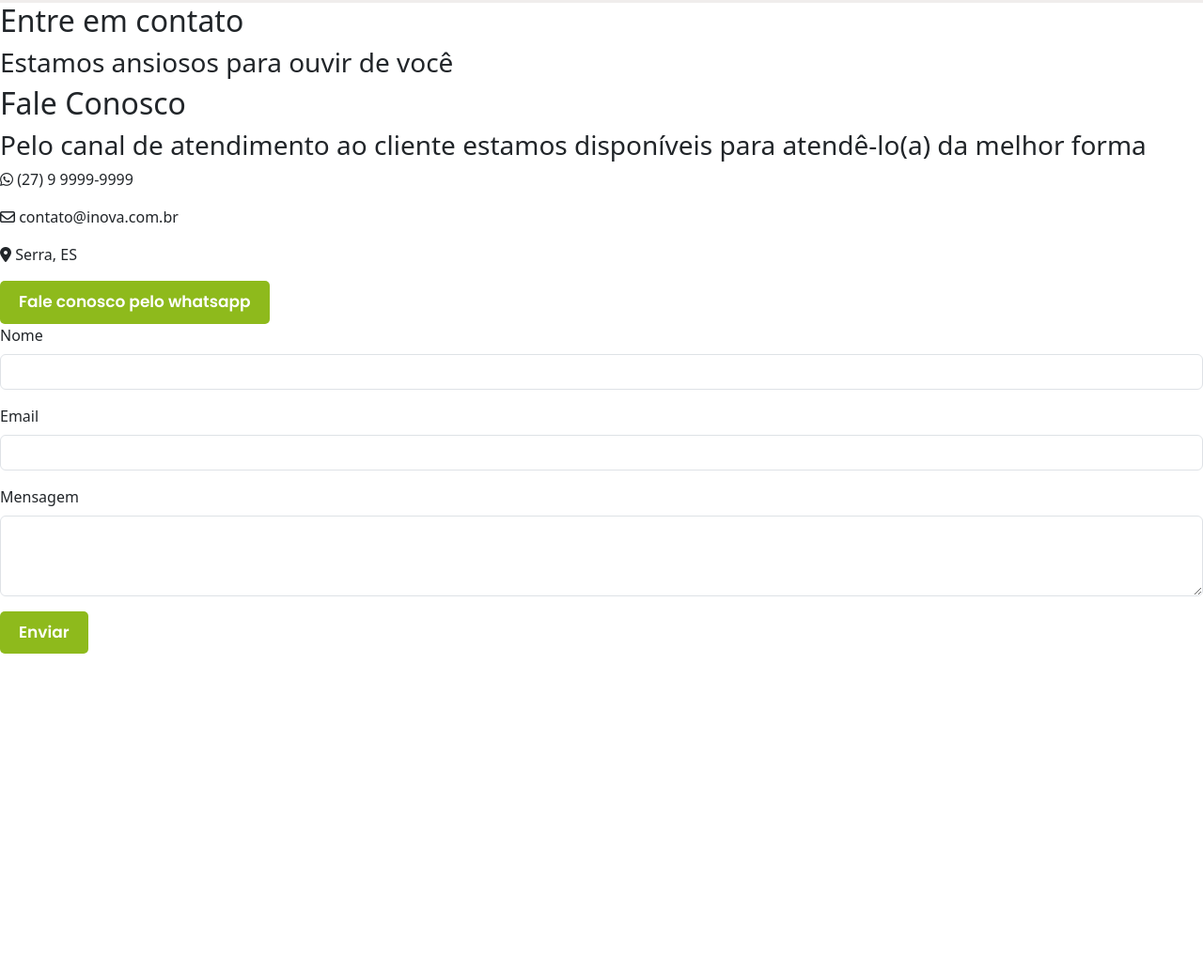
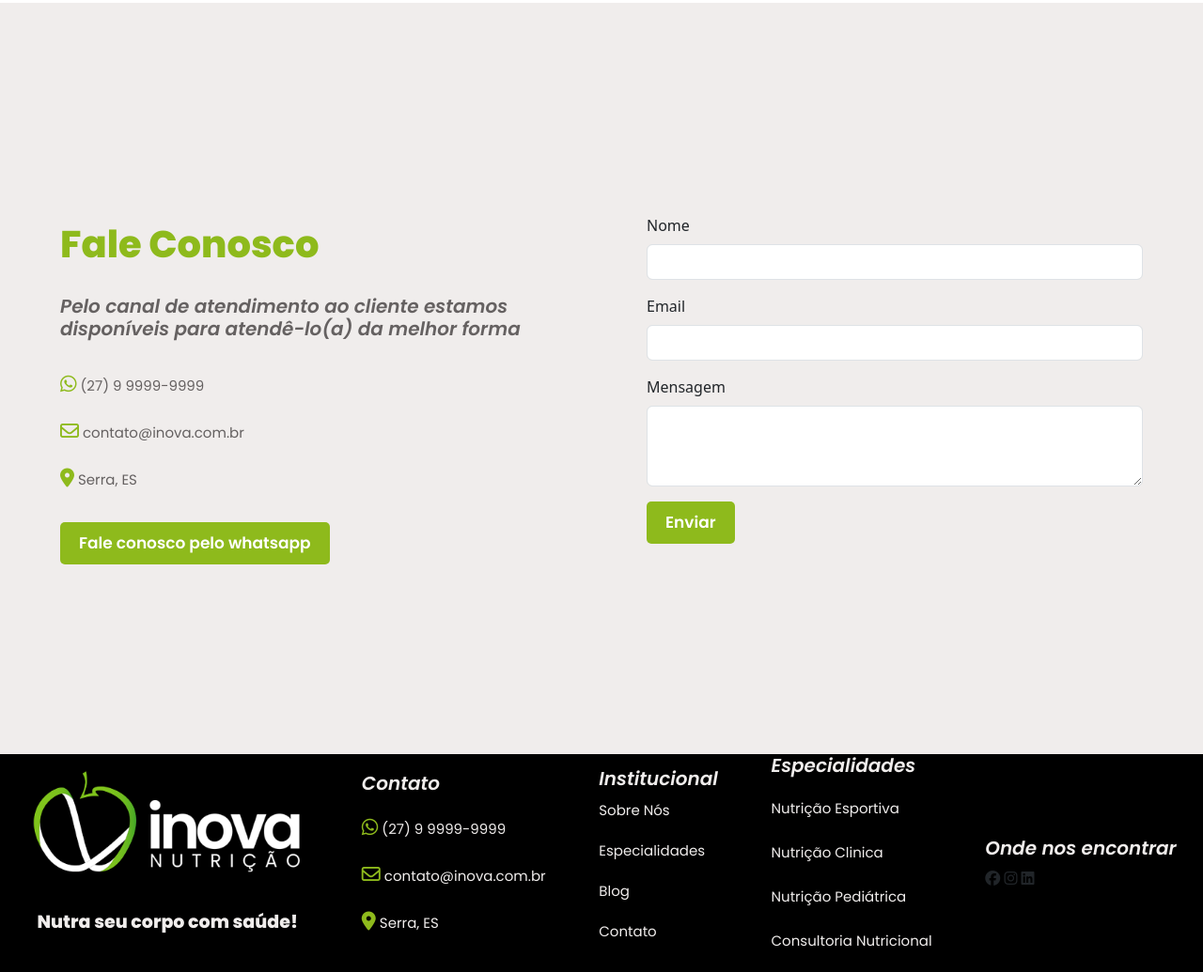
Before and after one commit to ygorp/inova_nutri-o, a plain HTML site: page index.html in a window 1280 px wide. Shown: the part 4942-5977 px from the top of the page at 94% size. Before the commit the page ends 5638 px from the top, so only its background shows below. Drawn offline with nearby package versions, Linux system fonts and the light colour scheme.

Commit message:
finalizado a seção de contato, criado a seção footer

```diff
--- a/css/main.css
+++ b/css/main.css
@@ -235,7 +235,7 @@
     flex-direction: column;
     width: 100%;
     height: 990px;
-    background-color: var(--background-color);
+    background-color: #FFFFFF;
 }
 
 .blog_titulo {
@@ -279,3 +279,123 @@
     flex-direction: column;
     height: 650px;
 }
+
+#contato {
+    display: flex;
+    align-items: center;
+    justify-content: center;
+    width: 100%;
+    height: 800px;
+    background-color: var(--background-color);
+}
+
+.content_contato {
+    width: 100%;
+    display: flex;
+    align-items: center;
+    justify-content: center;
+    gap: 2rem;
+    padding: 2rem;
+}
+
+.contato_info,
+.contato_form {
+    width: 50%;
+    height: 100%;
+    padding: 2rem;
+}
+
+.contato_info h2 {
+    font-family: "Poppins", sans-serif;
+    font-size: 40px;
+    font-weight: 800;
+    margin: 30px 0;
+    color: var(--primary-color);
+}
+
+.contato_info h3 {
+    font-family: "Poppins", sans-serif;
+    font-size: 20px;
+    font-weight: 600;
+    font-style: italic;
+    color: var(--text-color);
+}
+
+.icones_contato {
+    margin: 2rem 0;
+}
+
+.icones_contato i,
+.footer_contato i {
+    font-size: 20px;
+    margin: 5px 0;
+    color: var(--primary-color);
+}
+
+.icones_contato p {
+    font-family: "Poppins", sans-serif;
+    font-size: 15px;
+    font-weight: 400;
+    line-height: 1.8;
+    margin: 20px 0;
+    color: var(--text-color);
+}
+
+.footer {
+    width: 100%;
+    height: 100%;
+    background-color: var(--secondary-color);
+    display: flex;
+    align-items: center;
+    justify-content: space-around;
+}
+
+.footer_logo {
+    display: flex;
+    align-items: center;
+    justify-content: center;
+    flex-direction: column;
+}
+
+.footer_logo img {
+    width: 300px;
+}
+
+.footer_logo h2 {
+    font-family: "Poppins", sans-serif;
+    font-size: 19px;
+    font-weight: 800;
+    margin: 30px 0;
+    color: var(--background-color);
+}
+
+.footer_contato h3,
+.footer_institucional h3,
+.footer_especialidades h3,
+.footer_icons h3{
+    font-family: "Poppins", sans-serif;
+    font-size: 20px;
+    font-weight: 600;
+    font-style: italic;
+    color: var(--background-color);
+}
+
+.footer_contato p,
+.footer_especialidades p{
+    font-family: "Poppins", sans-serif;
+    font-size: 15px;
+    font-weight: 400;
+    line-height: 1.8;
+    margin: 20px 0;
+    color: var(--background-color);
+}
+
+.footer_institucional a {
+    font-family: "Poppins", sans-serif;
+    font-size: 15px;
+    font-weight: 400;
+    line-height: 1.8;
+    margin: 20px 0;
+    color: var(--background-color);
+    text-decoration: none;
+}
--- a/index.html
+++ b/index.html
@@ -194,11 +194,6 @@
         </section>
 
         <section id="contato">
-          <div class="contato_titulo">
-            <h2>Entre em contato</h2>
-            <h3>Estamos ansiosos para ouvir de você</h3>
-          </div>
-
           <div class="content_contato">
             <div class="contato_info">
               <h2>Fale Conosco</h2>
@@ -231,17 +226,42 @@
               </form>
             </div>
           </div>
-
-
         </section>
     </main>
 
+    <footer class="footer">
+      <div class="footer_logo">
+        <img src="/img/logo-nutri-branca.png" alt="logo inova nutri">
+        <h2>Nutra seu corpo com saúde!</h2>
+      </div>
 
-
-
-
-
-
+      <div class="footer_contato">
+        <h3>Contato</h3>
+        <p><i class="fa-brands fa-whatsapp"></i> (27) 9 9999-9999</p>
+        <p><i class="fa-regular fa-envelope"></i> contato@inova.com.br</p>
+        <p><i class="fa-solid fa-location-dot"></i> Serra, ES</p>
+      </div>
+      <div class="footer_institucional">
+        <h3>Institucional</h3>
+        <p><a href="#">Sobre Nós</a></p>
+        <p><a href="#">Especialidades</a></p>
+        <p><a href="#">Blog</a></p>
+        <p><a href="#">Contato</a></p>
+      </div>
+      <div class="footer_especialidades">
+        <h3>Especialidades</h3>
+        <p>Nutrição Esportiva</p>
+        <p>Nutrição Clinica</p>
+        <p>Nutrição Pediátrica</p>
+        <p>Consultoria Nutricional</p>
+      </div>
+      <div class="footer_icons">
+        <h3>Onde nos encontrar</h3>
+        <i class="fa-brands fa-facebook"></i>
+        <i class="fa-brands fa-instagram"></i>
+        <i class="fa-brands fa-linkedin"></i>
+      </div>
+    </footer>
 
     <script src="https://cdn.jsdelivr.net/npm/bootstrap@5.3.2/dist/js/bootstrap.bundle.min.js" integrity="sha384-C6RzsynM9kWDrMNeT87bh95OGNyZPhcTNXj1NW7RuBCsyN/o0jlpcV8Qyq46cDfL" crossorigin="anonymous"></script>
 </body>
```
